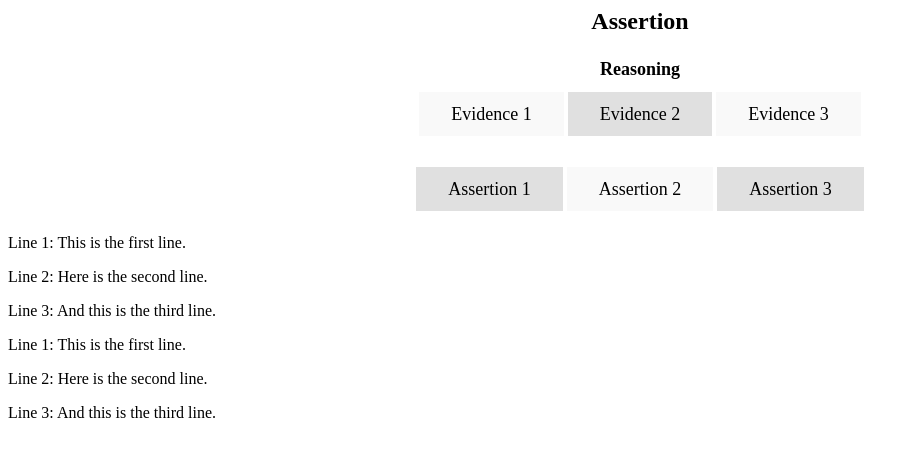
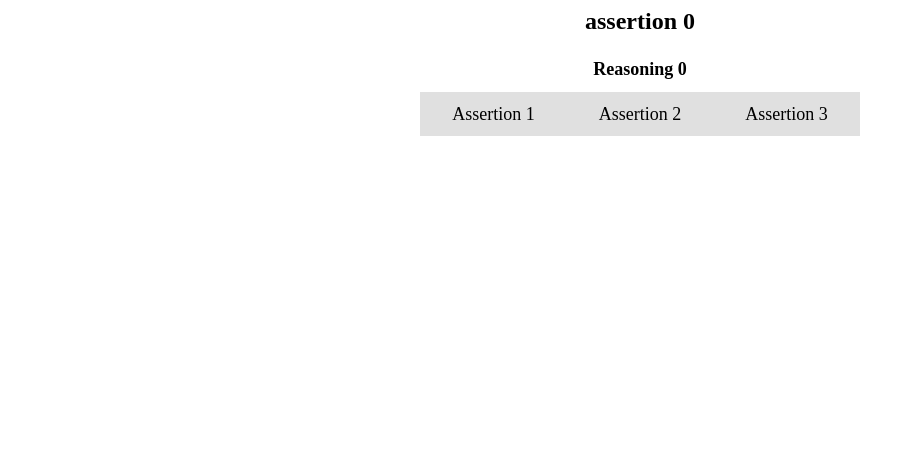
Before and after one commit to mtteo23/argutree, a plain HTML site: page index.html in a window 1280 px wide. Shown: the whole page, without its empty margins (0-919 px from the left). Drawn offline with Linux system fonts and the light colour scheme.

Commit message:
everything added by js

```diff
--- a/index.html
+++ b/index.html
@@ -8,50 +8,99 @@
 	</head>
 
 	<body>
-		<div id="0" class="Argument" align="center">
-			<h3 id="A-0">Assertion</h3>
-			<h4 id="R-0">Reasoning</h4>
-			<ul id="E-0" class="EvidenceList">
-				<li id="E-1-0">Evidence 1</li>
-				<li id="E-2-0">Evidence 2</li>
-				<li id="E-3-0">Evidence 3</li>
-			</ul>
-			<br><br><br>
-			<ul id="-0" class="SubArgumentList">
-				<li id="A-1-0">Assertion 1</li>
-				<li id="A-2-0">Assertion 2</li>
-				<li id="A-3-0">Assertion 3</li>
-			</ul>
-			<br>
+		<div id="graph" align="center">
 		</div>
-		<div id="content"></div>
 	</body>
 
+	<!-- Embed the code.txt content directly in the HTML -->
+    <script id="code-data" type="text/plain">
+0{assertion 0}{Reasoning 0}
+1-0{Assertion 1}{Reasoning 1}
+2-0{Assertion 2}{Reasoning 2}
+3-0{Assertion 3}{Reasoning 3}
+1-1-0{Assertion 4}{Reasoning 4}
+    </script>
+
 	<script>
-		document.addEventListener('DOMContentLoaded', () => {
-			const contentDiv = document.getElementById('content');
+		selId='';
+        document.addEventListener('DOMContentLoaded', () => {
+			refocus('0');
+        });
 
-			// Fetch the code.txt file
-			fetch('code.txt')
-				.then(response => {
-					if (!response.ok) {
-						throw new Error('Failed to fetch code.txt: ${response.statusText}');
+        function refocus(id){
+			document.getElementById("graph").innerHTML = "";
+			selId=id;
+
+			{
+				const element = document.createElement('div');
+				element.id = selId; // Assign a unique id
+				element.classList.add("Argument");
+				document.getElementById('graph').appendChild(element); // Append to the container
+			}
+
+			const MainDiv = document.getElementById(selId);
+
+
+			{
+				const element = document.createElement('ul');
+				element.id = 'EvList-'+selId; // Assign a unique id
+				element.classList.add("EvidenceList");
+				MainDiv.appendChild(element); // Append to the container
+			}
+			{
+				const element = document.createElement('ul');
+				element.id = '-'+selId; // Assign a unique id
+				element.classList.add("SubArgList");
+				MainDiv.appendChild(element); // Append to the container
+			}
+
+
+			const SubArgList = document.getElementById('-'+selId);
+			const EvidenceList = document.getElementById('EvList-'+selId);
+
+            // Get the embedded text content from the script tag
+            const codeData = document.getElementById('code-data').textContent;
+
+            // Split the content into lines
+            const rows = codeData.split('\n');
+
+            rows.forEach((row, index) => {
+				text=row.trim()
+				if(text!='')
+				{
+
+					startAss=text.search("{")+1;
+					startRes=text.search("}{")+2;
+
+					if(text.slice(0,startAss-1)==selId)
+					{
+						const element = document.createElement('h4');
+						id='A-'+text.slice(0, startAss-1);
+						element.id = id; // Assign a unique id
+						element.classList.add("Reasoning");
+						element.textContent = text.slice(startRes, text.length-1);
+						MainDiv.appendChild(element);
+						MainDiv.insertBefore(element, MainDiv.firstChild);
+
+						const element2 = document.createElement('h3');
+						id='A-'+text.slice(0, startAss-1);
+						element2.id = id; // Assign a unique id
+						element2.classList.add("Assertion");
+						element2.textContent = text.slice(startAss, startRes-2);
+						MainDiv.insertBefore(element2, MainDiv.firstChild);
 					}
-					return response.text();
-				})
-				.then(data => {
-					const rows = data.split('\n'); // Split the file content by lines
 
-					rows.forEach((row, index) => {
-						const p = document.createElement('p');
-						p.id = `line-${index + 1}`; // Assign a unique id
-						p.textContent = row; // Set the text content
-						contentDiv.appendChild(p); // Append to the container
-					});
-				})
-				.catch(error => {
-					console.error('Error loading the code.txt file:', error);
-				});
-		});
-	</script>
+					if(text.slice(text.search('-'),startAss-1)=='-'+selId)
+					{
+						const element = document.createElement('li');
+						id='A-'+text.slice(0, startAss-1);
+						element.id = id;
+						element.textContent = text.slice(startAss, startRes-2);
+						element.onclick=function() { refocus(element.id.slice(2)); };
+						SubArgList.appendChild(element); // Append to the container
+					}
+				}
+            });
+		}
+    </script>
 </html>
--- a/style.css
+++ b/style.css
@@ -3,10 +3,52 @@
   box-sizing: border-box;
 }
 
-/* Remove margins and padding from the list */
+/* Style the header */
+.header {
+  background-color: #f44336;
+  padding: 30px 40px;
+  color: white;
+  text-align: center;
+}
+
+/* Clear floats after the header */
+.header:after {
+  content: "";
+  display: table;
+  clear: both;
+}
+
+input {
+  margin: 0;
+  border: none;
+  border-radius: 0;
+  width: 100%;
+  padding: 10px;
+  float: left;
+  font-size: 16px;
+}
+
+div.argument {
+	/*width: 50%;
+	margin: auto;*/
+}
+
+div.argument h3 {
+	/*text-align: center;*/
+	font-size: 24px;
+	/*background-color: #0b0;*/
+}
+
+div.argument h4 {
+	/*text-align: center;*/
+	font-size: 18px;
+	/*background-color: #b00;*/
+}
+
 div.argument ul {
   margin: 0;
   padding: 0;
+  /*text-align: center;*/
 }
 
 /* Style the list items */
@@ -41,45 +83,3 @@ div.argument ul li.selected {
   background: #888;
   color: #fff;
 }
-
-
-
-
-/* Style the header */
-.header {
-  background-color: #f44336;
-  padding: 30px 40px;
-  color: white;
-  text-align: center;
-}
-
-/* Clear floats after the header */
-.header:after {
-  content: "";
-  display: table;
-  clear: both;
-}
-
-input {
-  margin: 0;
-  border: none;
-  border-radius: 0;
-  width: 100%;
-  padding: 10px;
-  float: left;
-  font-size: 16px;
-}
-
-div.argument {
-	/*background-color: #bb0;*/
-}
-
-div.argument h3 {
-	font-size: 24px;
-	/*background-color: #0b0;*/
-}
-
-div.argument h4 {
-	font-size: 18px;
-	/*background-color: #b00;*/
-}
```
